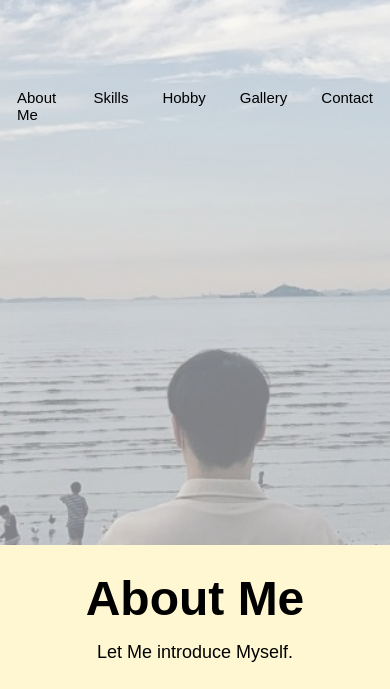
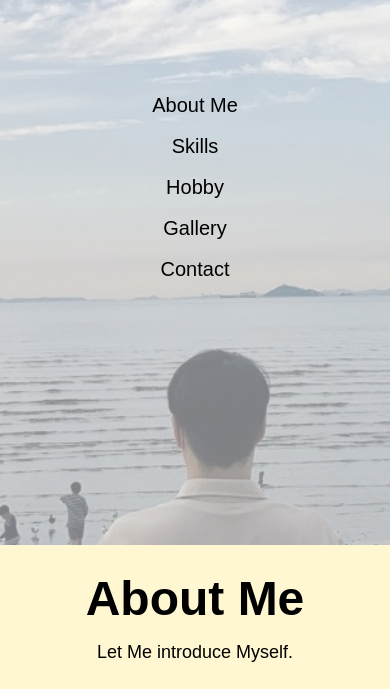
Before and after one commit to Kyeom1997/wecode_week_1, a plain HTML site: page index.html in a window 390 px wide. Shown: the part 155-844 px from the top of the page. Drawn offline with Linux system fonts and the light colour scheme; a web font is replaced by a local one.

Commit message:
navbar media-query

```diff
--- a/style.css
+++ b/style.css
@@ -550,8 +550,7 @@ ul.imgs li {
 
   #contact {
     background-color: var(--color-pink);
-    height: 800px;
-    padding-top: 500px;
+    height: 500px;
   }
 }
 
@@ -574,7 +573,10 @@ ul.imgs li {
   }
 
   .navbar_menu {
-    font-size: 15px;
+    font-size: 20px;
+    flex-direction: column;
+    justify-content: center;
+    align-items: center;
   }
 
   .section__container p {
```
